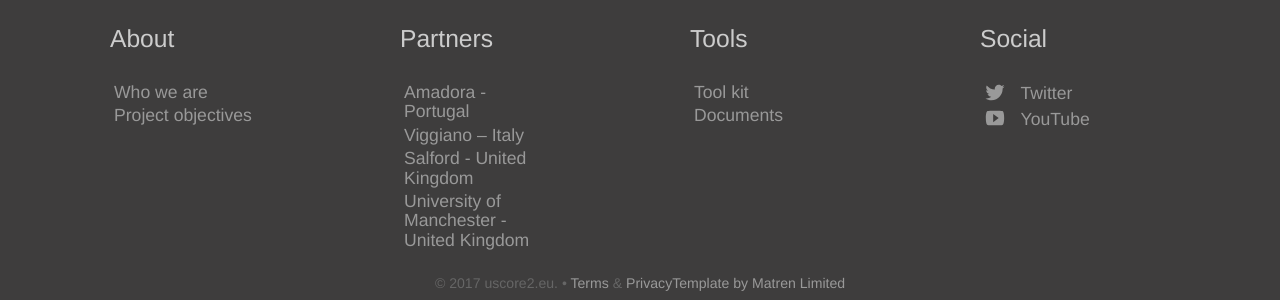
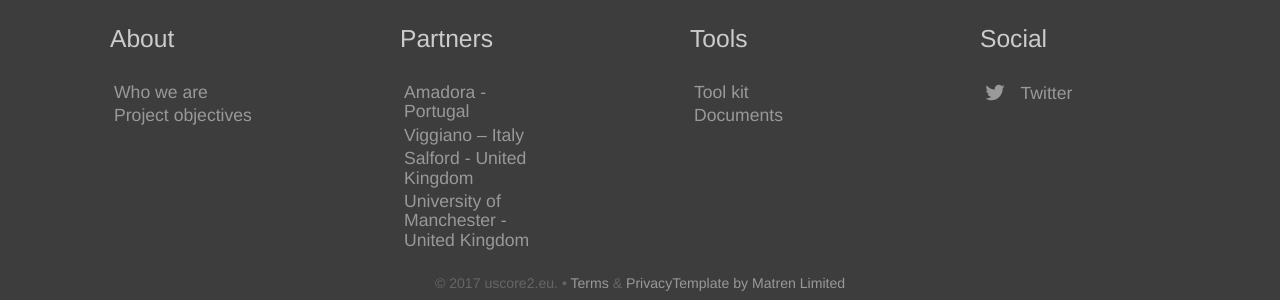
Before and after one commit to uscore2/uscore2.github.io, a Jekyll site: the page built from index.html, in a window 1280 px wide and 900 px high, scrolled down 1337 px. Shown: the part 546-846 px from the top of the window. Built offline with Jekyll 4.4.1, drawn with Linux system fonts in a browser that asks for light colours; nearby versions of some CDN libraries; comment, search, counter and statistics services are not loaded.

Commit message:
Update footer.yml

```diff
--- a/_data/footer.yml
+++ b/_data/footer.yml
@@ -32,7 +32,3 @@
     link: https://twitter.com/UScore2EU
     social_icon: Twitter
     new_window: true
-  - name: YouTube
-    link: https://youtube.com
-    social_icon: YouTube
-    new_window: true
```
